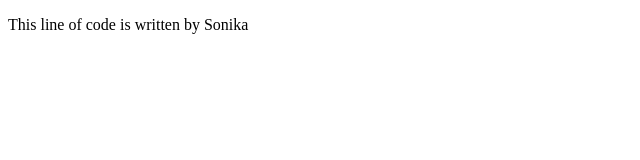
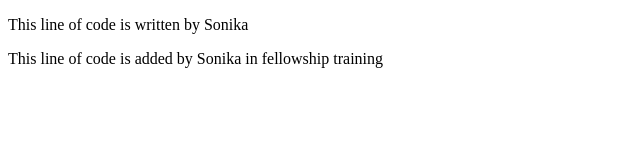
Before and after one commit to Women-Leaders-in-Technology/Fellowship-training-2020, a plain HTML site: page index.html in a window 1280 px wide. Shown: the whole page, without its empty margins (0-640 px from the left). Drawn offline with Linux system fonts and the light colour scheme.

Commit message:
loc num 11 added

```diff
--- a/index.html
+++ b/index.html
@@ -8,5 +8,6 @@
 </head>
 <body>
     <p>This line of code is written by Sonika</p>
+    <p>This line of code is added by Sonika in fellowship training</p>
 </body>
 </html>
```
